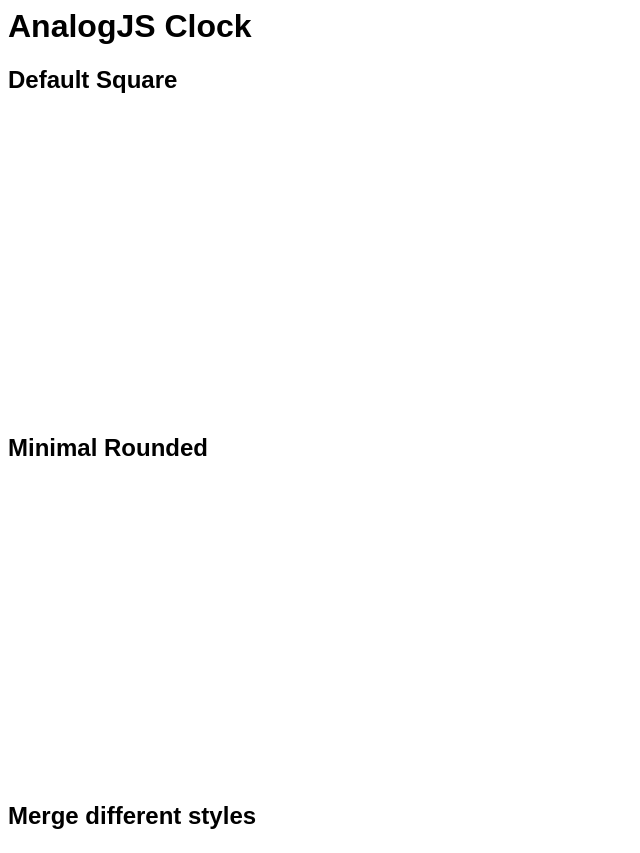
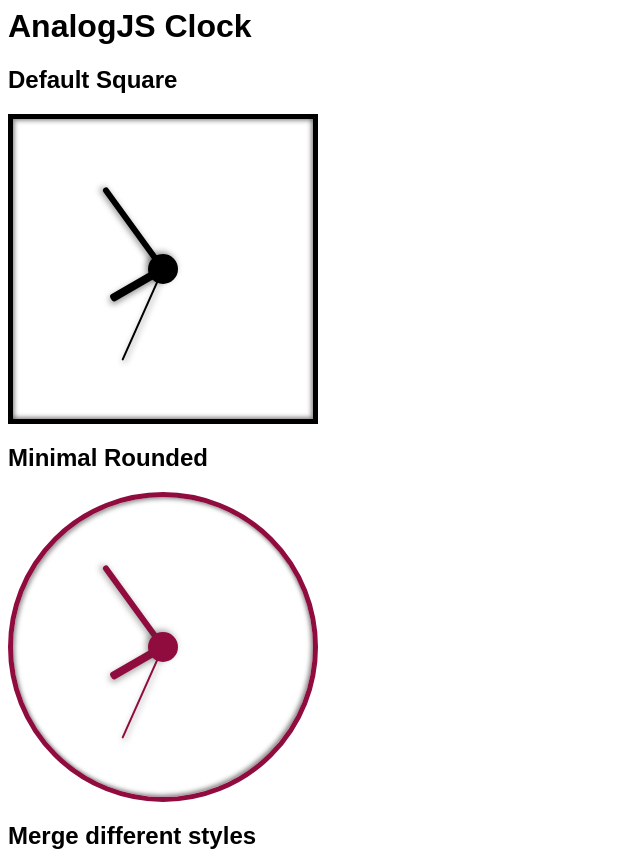
Before and after one commit to dominique-boerner/analogjs, a plain HTML site: page index.html in a window 1280 px wide. Shown: the top 853 px of the page, without its empty margins (0-640 px from the left). Drawn offline with Linux system fonts and the light colour scheme.

Commit message:
remove underscores

```diff
--- a/css/style.css
+++ b/css/style.css
@@ -1,5 +1,5 @@
-@import url("./themes/_themes.css");
-@import url("./variants/_variants.css");
+@import url("./themes/themes.css");
+@import url("./variants/variants.css");
 
 :root {
   /* the width of the clock */
--- a/css/themes/themes.css
+++ b/css/themes/themes.css
@@ -1,2 +1,2 @@
-@import url("default/_default.css");
-@import url("minimal/_minimal.css");
+@import url("default/default.css");
+@import url("minimal/minimal.css");
```
